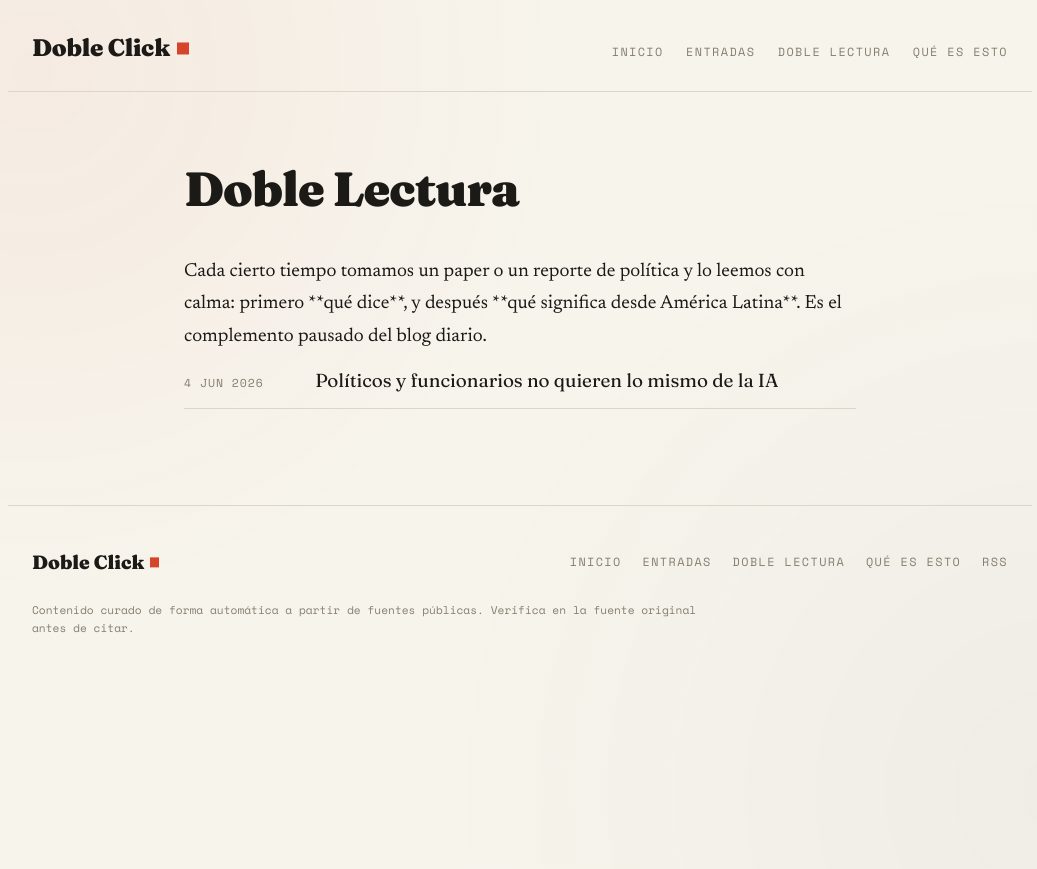
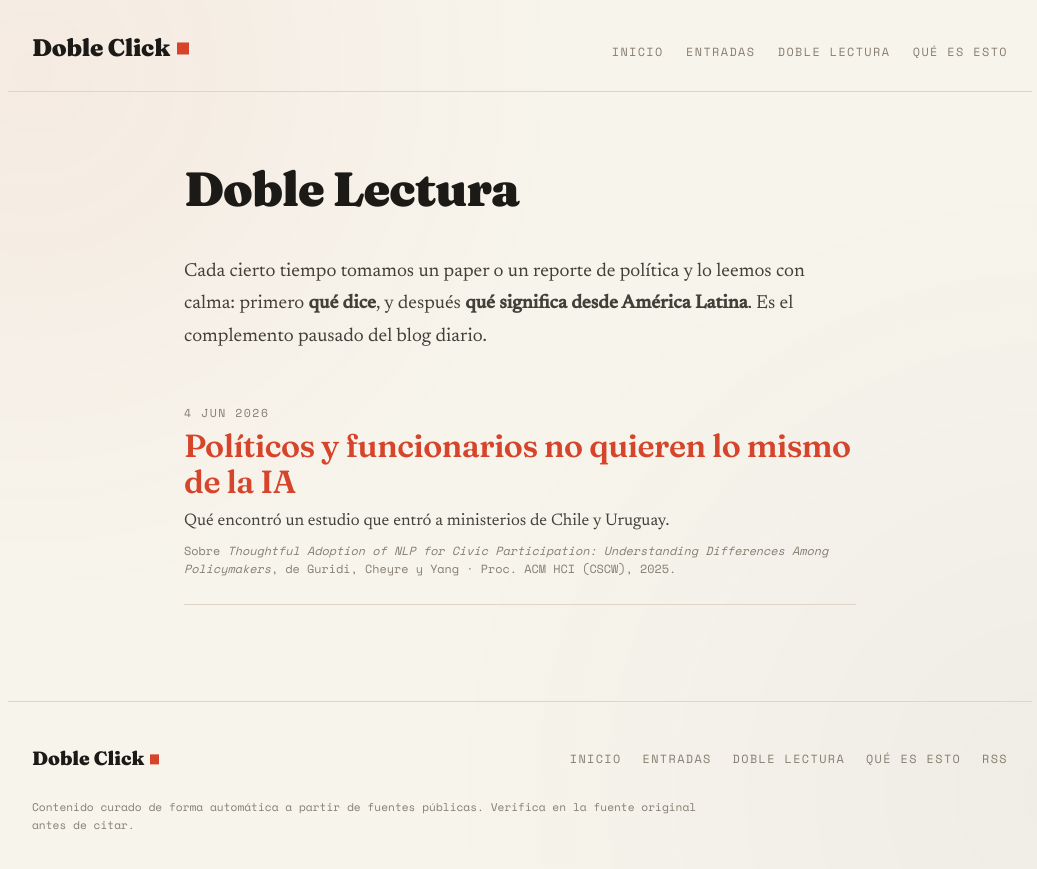
Before and after one commit to jaguridi/doble-click-blog, a Jekyll site: the page built from doble-lectura.html, in a window 1280 px wide. Shown: the top 869 px of the page, without its empty margins (120-1157 px from the left). Built offline with Jekyll 4.4.1, drawn with Linux system fonts in a browser that asks for light colours.

Commit message:
Doble Lectura: ficha breve en el indice de la seccion
Cada entrada del indice ahora muestra subtitulo y una cita del paper (titulo,
autores y donde se publico), desde nuevos campos del front matter. Corrige
ademas el intro de la portada, que usaba markdown ** (no renderiza en .html).

Co-Authored-By: Claude Opus 4.8 (1M context) <noreply@anthropic.com>

```diff
--- a/_lecturas/politicos-funcionarios-ia.md
+++ b/_lecturas/politicos-funcionarios-ia.md
@@ -4,6 +4,9 @@ numero: 1
 title: "Políticos y funcionarios no quieren lo mismo de la IA"
 description: "Qué encontró un estudio que entró a ministerios de Chile y Uruguay."
 date: 2026-06-04
+paper_titulo: "Thoughtful Adoption of NLP for Civic Participation: Understanding Differences Among Policymakers"
+paper_autores: "Guridi, Cheyre y Yang"
+paper_publicado: "Proc. ACM HCI (CSCW), 2025"
 paper_doi: "https://doi.org/10.1145/3711091"
 ---
 
--- a/assets/css/style.css
+++ b/assets/css/style.css
@@ -158,6 +158,17 @@ body::before{
 .lectura .post-body > h2:first-child{ border-top:none; padding-top:0; margin-top:0; }
 .lectura .post-body > p:first-of-type::first-letter{ font:inherit; float:none; color:inherit; padding:0; line-height:inherit; }
 
+/* índice de la sección: intro + cada entrada con su pequeña ficha (título, subtítulo y cita del paper) */
+.lectura-intro{ color:var(--ink-soft); margin:0 0 .5rem; max-width:42rem; }
+.lectura-list{ list-style:none; padding:0; margin:1.5rem 0 0; }
+.lectura-item{ border-bottom:1px solid var(--line); padding:1.6rem 0; }
+.lectura-item > a{ display:block; text-decoration:none; color:inherit; }
+.lectura-item > a:hover .lectura-title{ color:var(--accent); }
+.lectura-date{ display:block; font-family:"Space Mono", monospace; font-size:.72rem; text-transform:uppercase; letter-spacing:.13em; color:var(--muted); }
+.lectura-title{ display:block; font-family:"Fraunces", serif; font-weight:600; font-size:clamp(1.5rem,3.2vw,2rem); line-height:1.1; letter-spacing:-.015em; margin:.35rem 0 0; transition:color .2s; }
+.lectura-sub{ color:var(--ink-soft); font-size:1.05rem; margin:.5rem 0 .4rem; max-width:42rem; }
+.lectura-cite{ font-family:"Space Mono", monospace; font-size:.74rem; line-height:1.55; color:var(--muted); margin:.3rem 0 0; }
+
 /* ---------- page ---------- */
 .page{ max-width:var(--maxw); margin:0 auto; padding:3.5rem 0 2rem; }
 .page-title{ font-family:"Fraunces", serif; font-weight:900; font-size:clamp(2rem,5vw,3rem); letter-spacing:-.02em; margin:0 0 1.6rem; }
--- a/doble-lectura.html
+++ b/doble-lectura.html
@@ -3,10 +3,19 @@ layout: page
 title: Doble Lectura
 permalink: /doble-lectura/
 ---
-Cada cierto tiempo tomamos un paper o un reporte de política y lo leemos con calma: primero **qué dice**, y después **qué significa desde América Latina**. Es el complemento pausado del blog diario.
+<p class="lectura-intro">Cada cierto tiempo tomamos un paper o un reporte de política y lo leemos con calma: primero <strong>qué dice</strong>, y después <strong>qué significa desde América Latina</strong>. Es el complemento pausado del blog diario.</p>
 
 {% assign lecturas = site.lecturas | sort: "date" | reverse %}
 {% if lecturas.size == 0 %}<p class="empty">Pronto, la primera lectura.</p>{% endif %}
-<ul class="archive-list">
-{% for l in lecturas %}<li><a href="{{ l.url | relative_url }}"><span class="archive-date">{% include fecha.html date=l.date corta=true %}</span><span class="archive-title">{{ l.title }}</span></a></li>
-{% endfor %}</ul>
+<ul class="lectura-list">
+{% for l in lecturas %}
+  <li class="lectura-item">
+    <a href="{{ l.url | relative_url }}">
+      <span class="lectura-date">{% include fecha.html date=l.date corta=true %}</span>
+      <span class="lectura-title">{{ l.title }}</span>
+    </a>
+    {% if l.description %}<p class="lectura-sub">{{ l.description }}</p>{% endif %}
+    {% if l.paper_titulo %}<p class="lectura-cite">Sobre <em>{{ l.paper_titulo }}</em>{% if l.paper_autores %}, de {{ l.paper_autores }}{% endif %}{% if l.paper_publicado %} · {{ l.paper_publicado }}{% endif %}.</p>{% endif %}
+  </li>
+{% endfor %}
+</ul>
```
